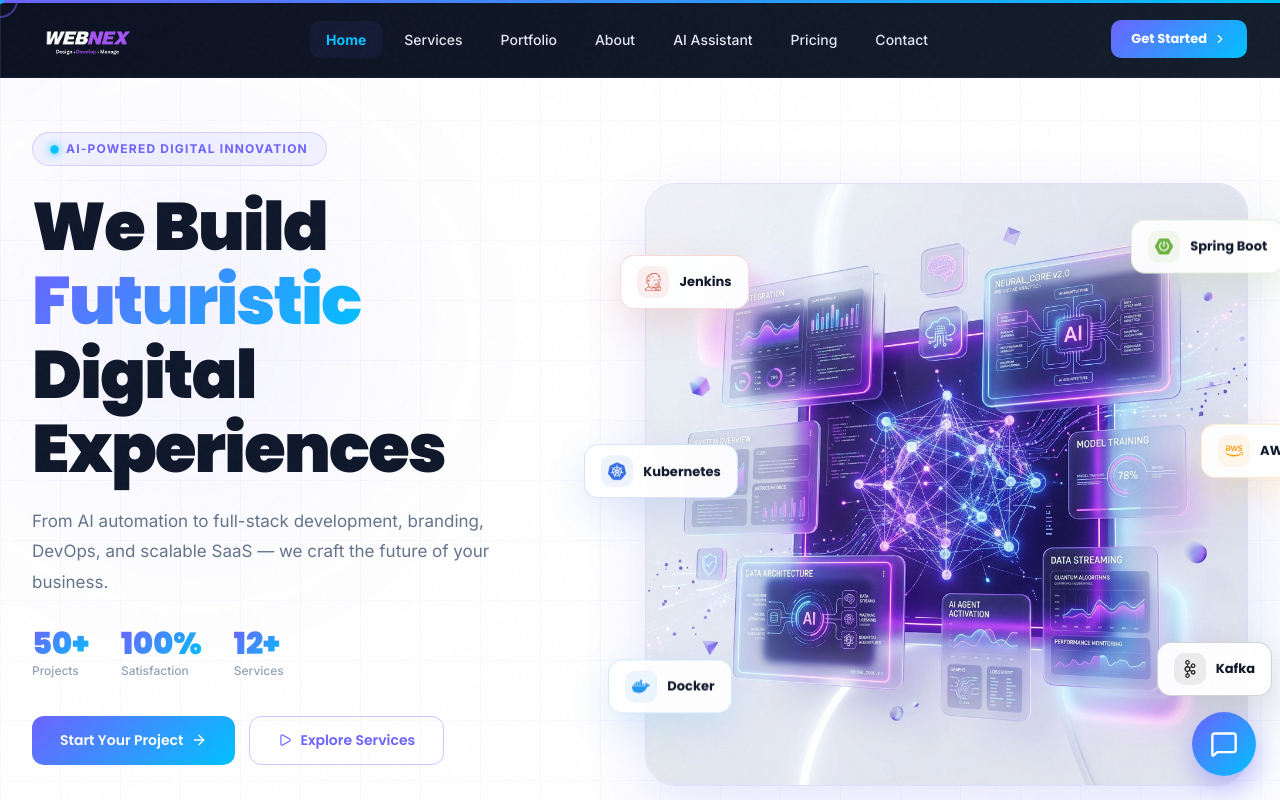
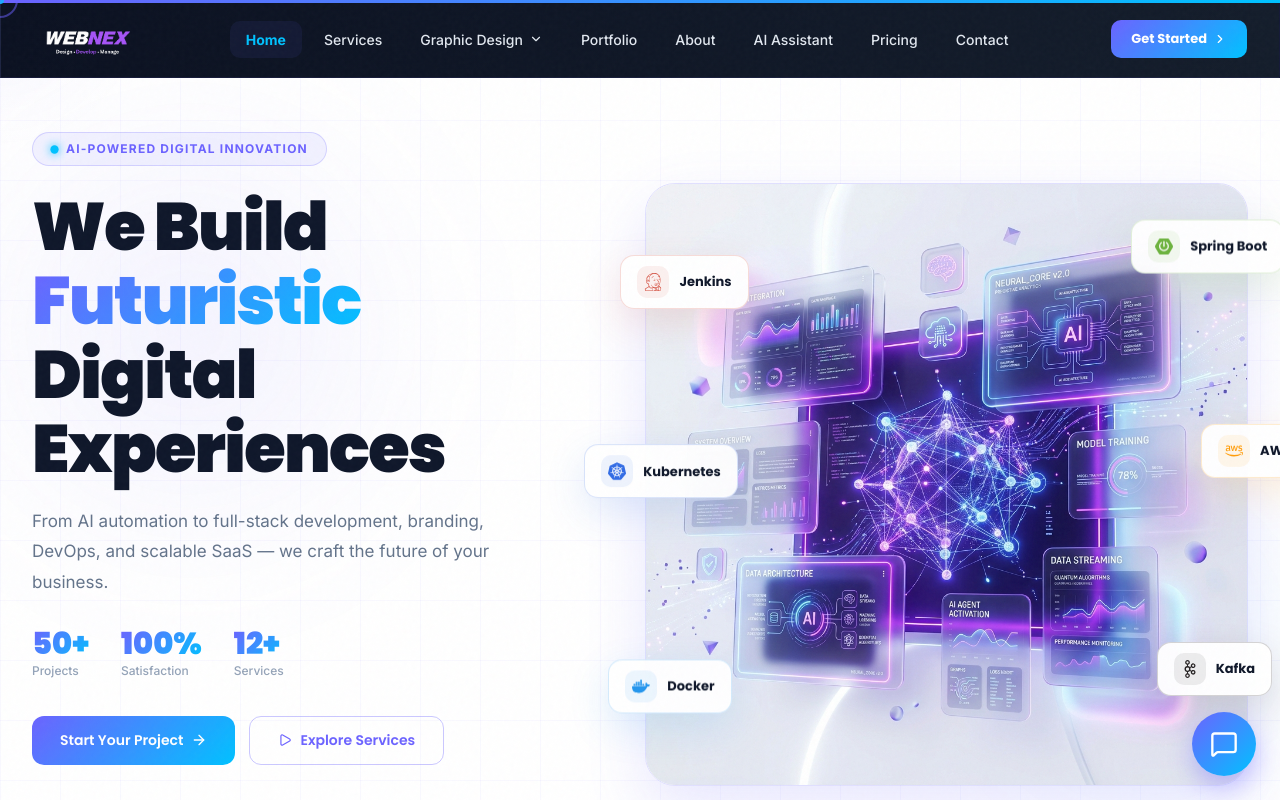
Before and after one commit to priyanshuvishwakarma273403/Webnex-Agency, a Next.js app: page / in a window 1280 px wide. Shown: the top 800 px of the page. Built offline with nearby package versions, Linux system fonts and the light colour scheme.

Commit message:
feat: implement responsive animated navbar with mega menu support

```diff
--- a/src/components/Navbar.js
+++ b/src/components/Navbar.js
@@ -5,12 +5,15 @@
 import { usePathname } from 'next/navigation';
 import {
   Home, Briefcase, FolderOpen, Info, Bot, DollarSign,
-  Mail, Menu, X, Zap, ChevronRight
+  Mail, Menu, X, Zap, ChevronRight, PenTool, ChevronDown
 } from 'lucide-react';
+import GraphicDesignDropdown from './GraphicDesignDropdown';
+import { graphicDesignCategories } from '../data/graphicDesignData';
 
 const navItems = [
   { label: 'Home', href: '/', icon: Home },
   { label: 'Services', href: '/services', icon: Briefcase },
+  { label: 'Graphic Design', href: '#graphic-design', icon: PenTool, hasMegaMenu: true },
   { label: 'Portfolio', href: '/portfolio', icon: FolderOpen },
   { label: 'About', href: '/about', icon: Info },
   { label: 'AI Assistant', href: '/ai', icon: Bot },
@@ -71,6 +74,11 @@
               <style>{`.lg-flex { display: none; } @media (min-width: 1024px) { .lg-flex { display: flex !important; } }`}</style>
               {navItems.map((item) => {
                 const isActive = pathname === item.href;
+
+                if (item.hasMegaMenu) {
+                  return <GraphicDesignDropdown key={item.label} item={item} isActive={isActive} />;
+                }
+
                 return (
                   <Link key={item.href} href={item.href} style={{ textDecoration: 'none', position: 'relative' }}>
                     {isActive && (
```
